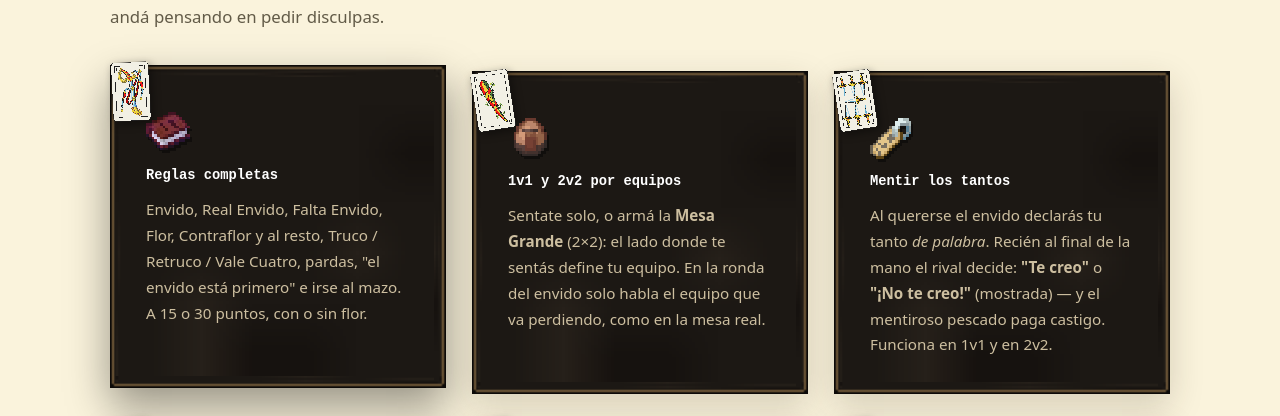
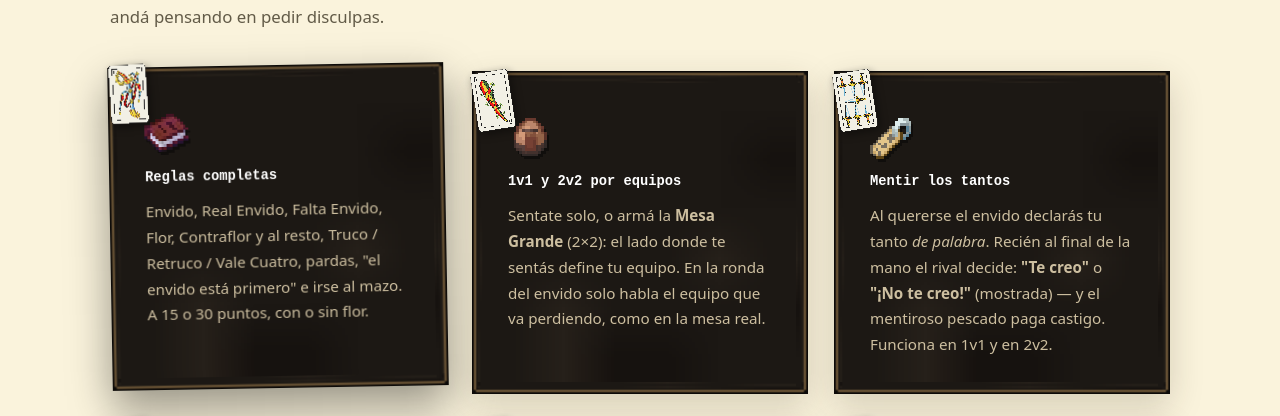
Before and after one commit to fuzilogik2019/truco-web, a plain HTML site: page index.html in a window 1280 px wide. In both pictures the pointer is over the element 278 px from the left and 1344 px from the top of the page. Shown: the part 1112-1528 px from the top of the page. Drawn offline with Linux system fonts and the light colour scheme.

Commit message:
El rotate del hover vuelve (a 1 grado), sin lineas blancas
El usuario extranaba el rotate: quitarlo era esquivar el sintoma. La
causa real de las lineas: al rotar en sub-pixel, Chromium re-rasteriza
las 9 tajadas del border-image por separado y quedan hendijas entre
ellas. Fix de raiz: will-change transform en .ncard promueve la card a
capa compuesta propia -> se rasteriza UNA vez (tajadas soldadas) y el
rotate gira el raster entero, sin costuras posibles. De respaldo,
.panel-dark lleva background-color oscuro (#16120e): si alguna hendija
apareciera igual, se ve oscura sobre oscuro = invisible.

Hover ahora: translateY(-6px) rotate(-1deg) — 1 grado, pedido del
usuario ("es mas, podriamos rotar 1 grado").

```diff
--- a/index.html
+++ b/index.html
@@ -129,6 +129,7 @@
   .panel-dark {
     border: 12px solid transparent;
     border-image: url('assets/mod/panel_dark.png') 6 fill stretch;
+    background-color: #16120e; /* respaldo anti-costuras bajo el nine-slice */
     color: var(--panel-ink);
   }
   .frame-table {
@@ -276,9 +277,10 @@
     padding: 26px 24px 24px;
     position: relative;
     transition: transform 0.15s, box-shadow 0.15s;
+    will-change: transform; /* capa propia: el rotate no re-rasteriza el nine-slice */
     box-shadow: var(--shadow);
   }
-  .ncard:hover { transform: translateY(-6px); box-shadow: 0 18px 40px rgba(0,0,0,0.4); }
+  .ncard:hover { transform: translateY(-6px) rotate(-1deg); box-shadow: 0 18px 40px rgba(0,0,0,0.4); }
   .ncard .pip {
     position: absolute; top: 12px; left: 14px;
     font-size: 0.95rem; line-height: 1.1;
```
